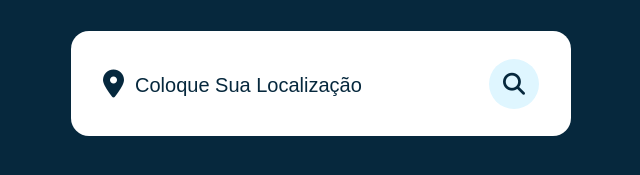
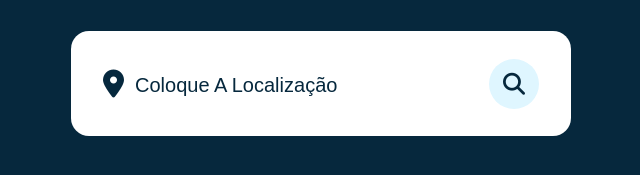
Before and after one commit to jonaseedson/app-tempo, a plain HTML site: page index.html in a window 1280 px wide. Shown: the part 317-492 px from the top of the page, 319-959 px from the left. Drawn offline with Linux system fonts and the light colour scheme.

Commit message:
Update index.html

```diff
--- a/index.html
+++ b/index.html
@@ -17,7 +17,7 @@
     <div class="container">
       <div class="search-box">
         <i class="fa-solid fa-location-dot"></i>
-        <input type="text" placeholder="Coloque sua localização" />
+        <input type="text" placeholder="Coloque a localização" />
         <button class="fa-solid fa-magnifying-glass"></button>
       </div>
 
```
